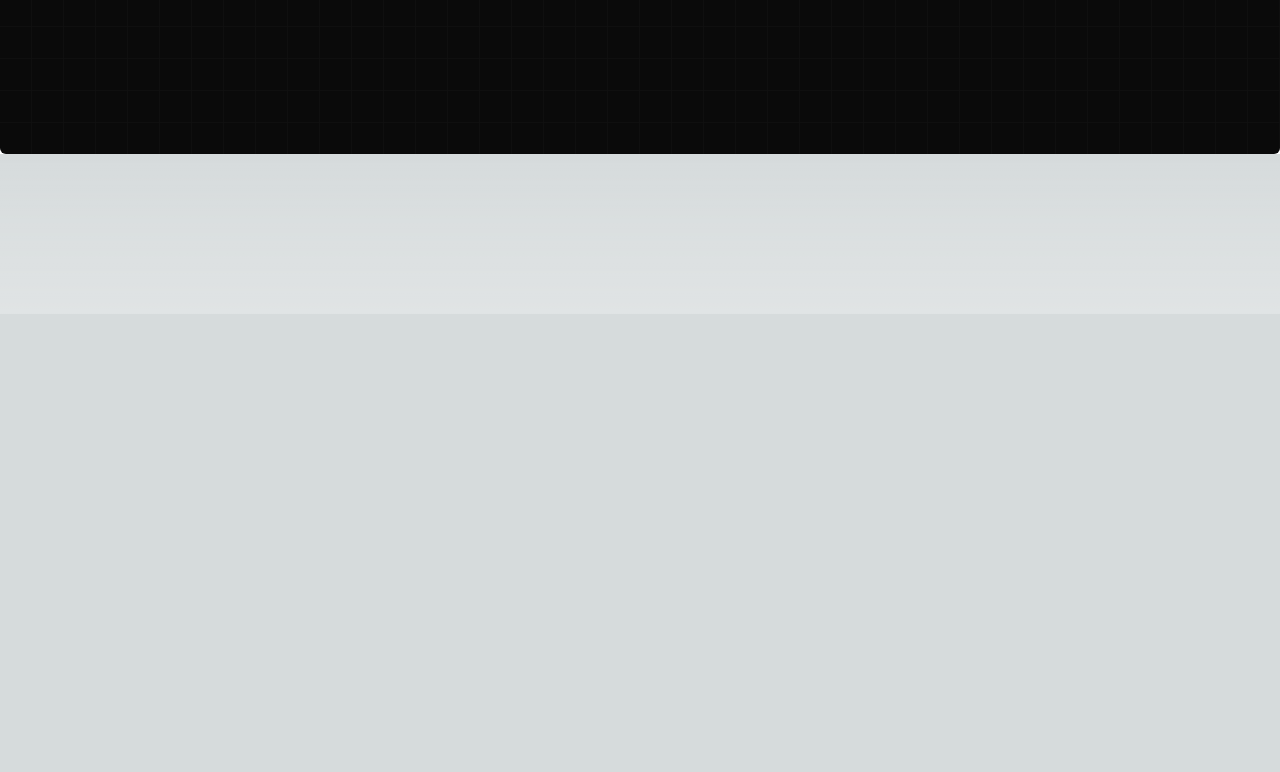
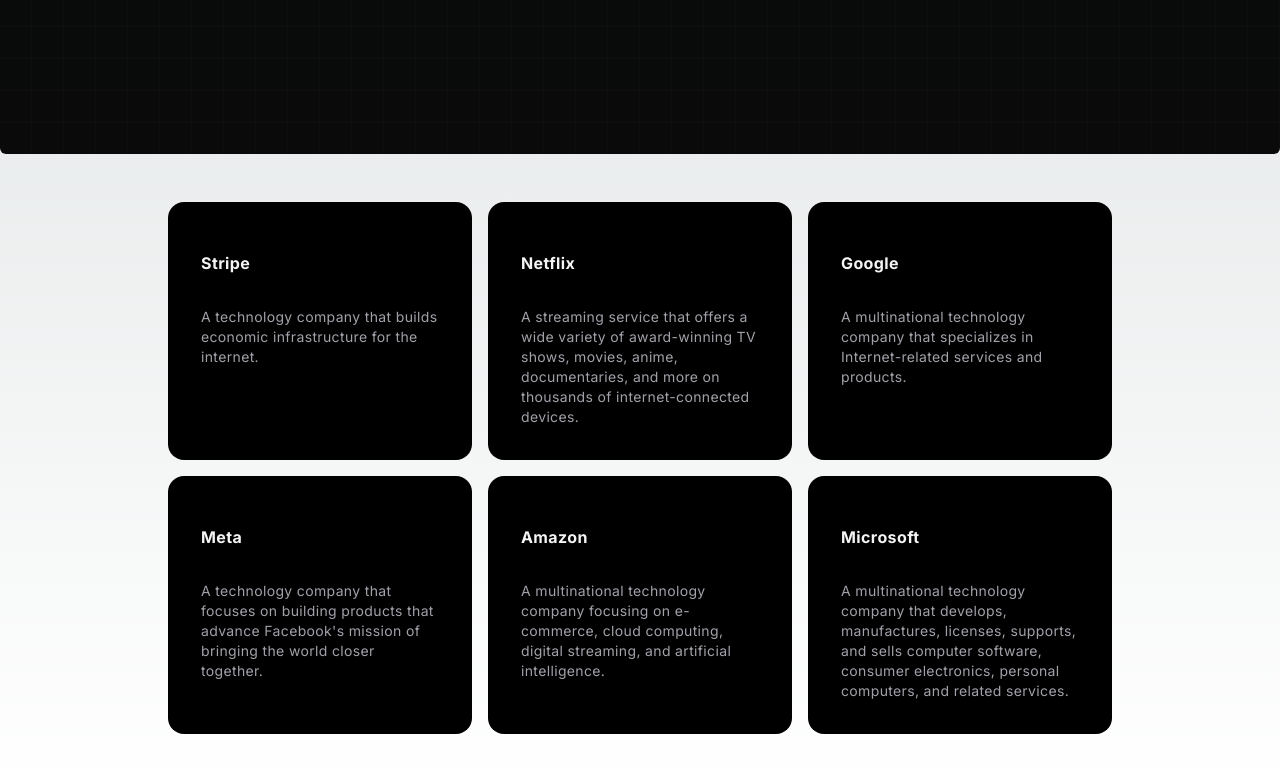
Before and after one commit to Ranjana993/musicial-website, a Next.js app: page / in a window 1280 px wide. Shown: the part 486-1258 px from the top of the page. Before the commit the page ends 800 px from the top, so only its background shows below. Built offline with nearby package versions, Linux system fonts and the light colour scheme.

Commit message:
added feature cards

```diff
--- a/src/app/page.tsx
+++ b/src/app/page.tsx
@@ -1,10 +1,12 @@
+import { CardHoverEffectDemo } from "@/components/FeatureCourse";
 import { HeroSection } from "@/components/HeroSection";
-import Image from "next/image";
+
 
 export default function Home() {
   return (
     <>
     <HeroSection />
+      <CardHoverEffectDemo/>
     </>
   );
 }
--- /dev/null
+++ b/src/components/FeatureCourse.tsx
@@ -0,0 +1,48 @@
+"use client"
+import { HoverEffect } from "./ui/card-hover-effect";
+
+export function CardHoverEffectDemo() {
+  return (
+    <div className="max-w-5xl mx-auto px-8">
+      <HoverEffect items={projects} />
+    </div>
+  );
+}
+export const projects = [
+  {
+    title: "Stripe",
+    description:
+      "A technology company that builds economic infrastructure for the internet.",
+    link: "https://stripe.com",
+  },
+  {
+    title: "Netflix",
+    description:
+      "A streaming service that offers a wide variety of award-winning TV shows, movies, anime, documentaries, and more on thousands of internet-connected devices.",
+    link: "https://netflix.com",
+  },
+  {
+    title: "Google",
+    description:
+      "A multinational technology company that specializes in Internet-related services and products.",
+    link: "https://google.com",
+  },
+  {
+    title: "Meta",
+    description:
+      "A technology company that focuses on building products that advance Facebook's mission of bringing the world closer together.",
+    link: "https://meta.com",
+  },
+  {
+    title: "Amazon",
+    description:
+      "A multinational technology company focusing on e-commerce, cloud computing, digital streaming, and artificial intelligence.",
+    link: "https://amazon.com",
+  },
+  {
+    title: "Microsoft",
+    description:
+      "A multinational technology company that develops, manufactures, licenses, supports, and sells computer software, consumer electronics, personal computers, and related services.",
+    link: "https://microsoft.com",
+  },
+];
--- a/src/components/HeroSection.tsx
+++ b/src/components/HeroSection.tsx
@@ -20,7 +20,7 @@
           section of the page. I don&apos;t know why but I&apos;m running out of
           copy.
         </p>
-        <div className="mt-4 flex justify-center items-center">
+        <div className="mt-12 flex justify-center items-center">
           <Link href={"/courses"}>
             <Button
               borderRadius="1.75rem"
--- /dev/null
+++ b/src/components/ui/card-hover-effect.tsx
@@ -0,0 +1,111 @@
+import { cn } from "@/utils/cn";
+import { AnimatePresence, motion } from "framer-motion";
+import Link from "next/link";
+import { useState } from "react";
+
+export const HoverEffect = ({
+  items,
+  className,
+}: {
+  items: {
+    title: string;
+    description: string;
+    link: string;
+  }[];
+  className?: string;
+}) => {
+  let [hoveredIndex, setHoveredIndex] = useState<number | null>(null);
+
+  return (
+    <div
+      className={cn(
+        "grid grid-cols-1 md:grid-cols-2  lg:grid-cols-3  py-10",
+        className
+      )}
+    >
+      {items.map((item, idx) => (
+        <Link
+          href={item?.link}
+          key={item?.link}
+          className="relative group  block p-2 h-full w-full"
+          onMouseEnter={() => setHoveredIndex(idx)}
+          onMouseLeave={() => setHoveredIndex(null)}
+        >
+          <AnimatePresence>
+            {hoveredIndex === idx && (
+              <motion.span
+                className="absolute inset-0 h-full w-full bg-neutral-200 dark:bg-slate-800/[0.8] block  rounded-3xl"
+                layoutId="hoverBackground"
+                initial={{ opacity: 0 }}
+                animate={{
+                  opacity: 1,
+                  transition: { duration: 0.15 },
+                }}
+                exit={{
+                  opacity: 0,
+                  transition: { duration: 0.15, delay: 0.2 },
+                }}
+              />
+            )}
+          </AnimatePresence>
+          <Card>
+            <CardTitle>{item.title}</CardTitle>
+            <CardDescription>{item.description}</CardDescription>
+          </Card>
+        </Link>
+      ))}
+    </div>
+  );
+};
+
+export const Card = ({
+  className,
+  children,
+}: {
+  className?: string;
+  children: React.ReactNode;
+}) => {
+  return (
+    <div
+      className={cn(
+        "rounded-2xl h-full w-full p-4 overflow-hidden bg-black border border-transparent dark:border-white/[0.2] group-hover:border-slate-700 relative z-20",
+        className
+      )}
+    >
+      <div className="relative z-50">
+        <div className="p-4">{children}</div>
+      </div>
+    </div>
+  );
+};
+export const CardTitle = ({
+  className,
+  children,
+}: {
+  className?: string;
+  children: React.ReactNode;
+}) => {
+  return (
+    <h4 className={cn("text-zinc-100 font-bold tracking-wide mt-4", className)}>
+      {children}
+    </h4>
+  );
+};
+export const CardDescription = ({
+  className,
+  children,
+}: {
+  className?: string;
+  children: React.ReactNode;
+}) => {
+  return (
+    <p
+      className={cn(
+        "mt-8 text-zinc-400 tracking-wide leading-relaxed text-sm",
+        className
+      )}
+    >
+      {children}
+    </p>
+  );
+};
```
